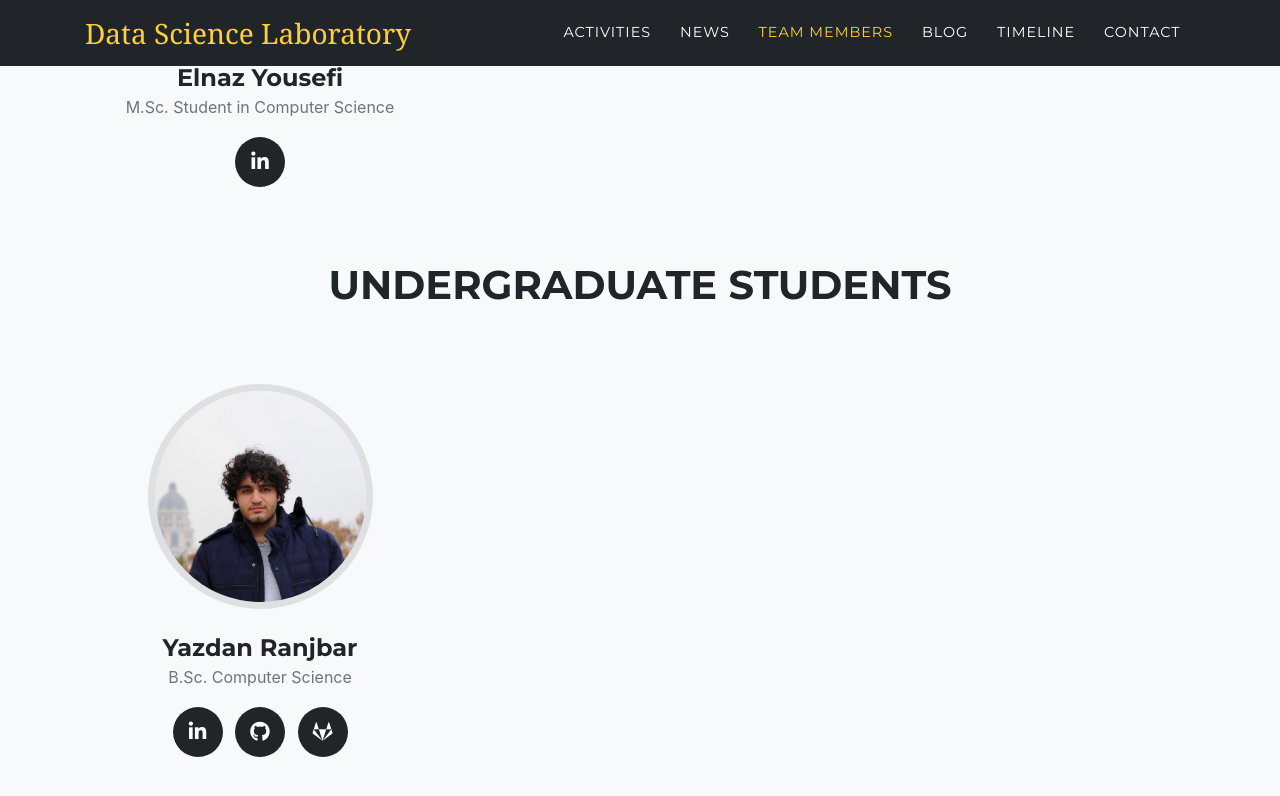
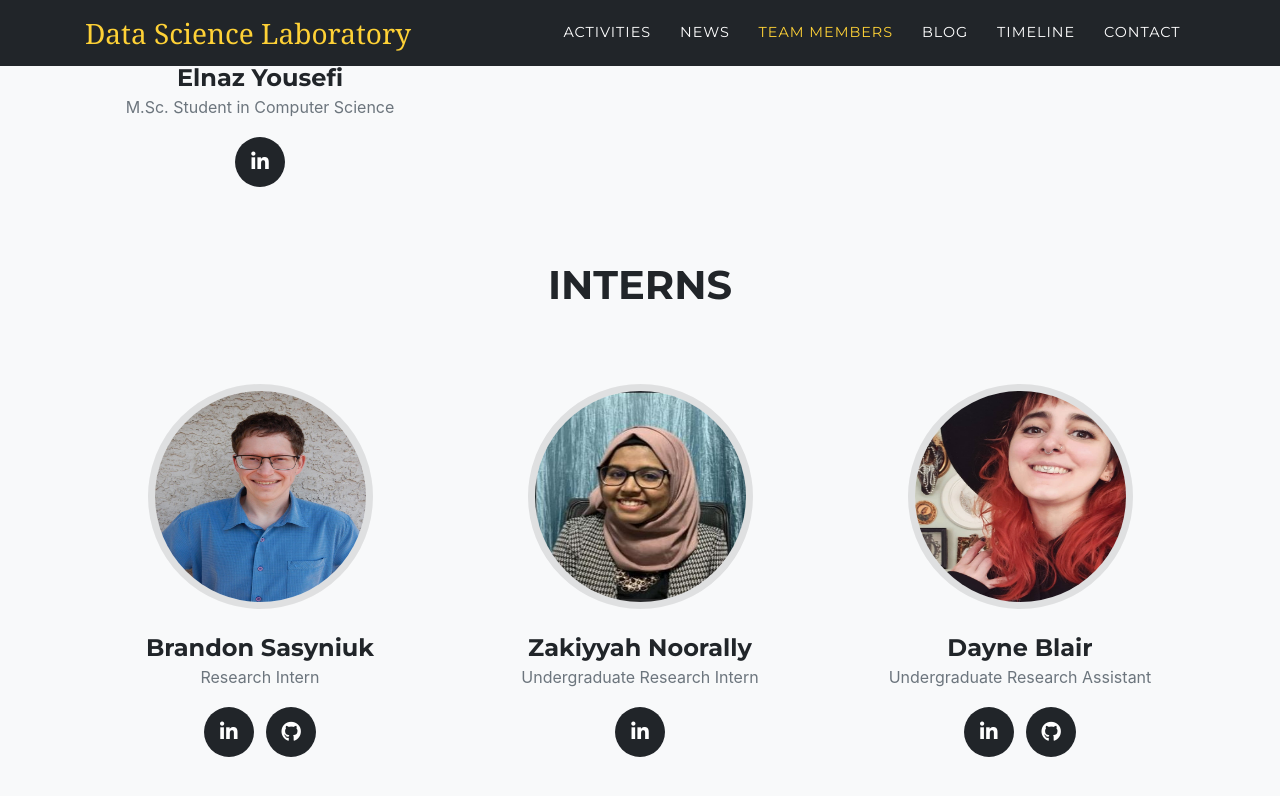
Before and after one commit to UR-DataScience/ur-datascience.github.io, a Jekyll site: the page built from index.markdown, in a window 1280 px wide and 900 px high, scrolled down 6127 px. Shown: the top 796 px of the window. Built offline with Jekyll 4.4.1, drawn with Linux system fonts in a browser that asks for light colours; nearby versions of some CDN libraries; some web fonts are replaced; some of the changed text lies outside the part shown.

Commit message:
Update team section | add interns

```diff
--- a/_data/team.yml
+++ b/_data/team.yml
@@ -37,6 +37,19 @@ groups:
         social:
           - url: https://www.linkedin.com/in/baranerf/
             icon: fab fa-linkedin-in
+
+      - name: "Yazdan Ranjbar"
+        role: "B.Sc. Computer Science"
+        image: assets/img/team/Yazdan_Ranjbar.jpg
+        link: http://urdatascience.ca/members/yazdan
+        social:
+          - url: https://www.linkedin.com/in/yazdanra/
+            icon: fab fa-linkedin-in
+          - url: https://github.com/yazdanra
+            icon: fab fa-github
+          - url: https://gitlab.com/yazdan_ra
+            icon: fab fa-gitlab
+
       - name: "Shiva Souri"
         role: "Research Assistant"
         link: http://urdatascience.ca/members/shiva
@@ -101,18 +114,34 @@ groups:
             icon: fab fa-linkedin-in
 
 
-  - Students:
-    title: "Undergraduate Students"
+  - Interns:
+    title: "Interns"
     text: " "
     members:
-      - name: "Yazdan Ranjbar"
-        role: "B.Sc. Computer Science"
-        image: assets/img/team/Yazdan_Ranjbar.jpg
-        link: http://urdatascience.ca/members/yazdan
+      - name: "Brandon Sasyniuk"
+        role: "Research Intern"
+        link: https://urdatascience.ca/members/brandon
+        image: /assets/img/team/Brandon_Sasyniuk.jpg
         social:
-          - url: https://www.linkedin.com/in/yazdanra/
+          - url: https://www.linkedin.com/in/dayne-blair-6453961a2/
             icon: fab fa-linkedin-in
-          - url: https://github.com/yazdanra
+          - url: https://github.com/dennidestroyer
             icon: fab fa-github
-          - url: https://gitlab.com/yazdan_ra
-            icon: fab fa-gitlab
+
+      - name: "Zakiyyah Noorally"
+        role: "Undergraduate Research Intern"
+        link: https://urdatascience.ca/members/zakiyyah
+        image: assets/img/team/Zakiyyah_Noorally.jpg
+        social:
+          - url: https://linkedin.com/in/zakiyyah-n-b50b7a139
+            icon: fab fa-linkedin-in
+
+      - name: "Dayne Blair"
+        role: "Undergraduate Research Assistant"
+        link: https://urdatascience.ca/members/dayne
+        image: assets/img/team/Dayne_Blair.jpg
+        social:
+          - url: https://www.linkedin.com/in/dayne-blair-6453961a2/
+            icon: fab fa-linkedin-in
+          - url: https://github.com/dennidestroyer
+            icon: fab fa-github
```
